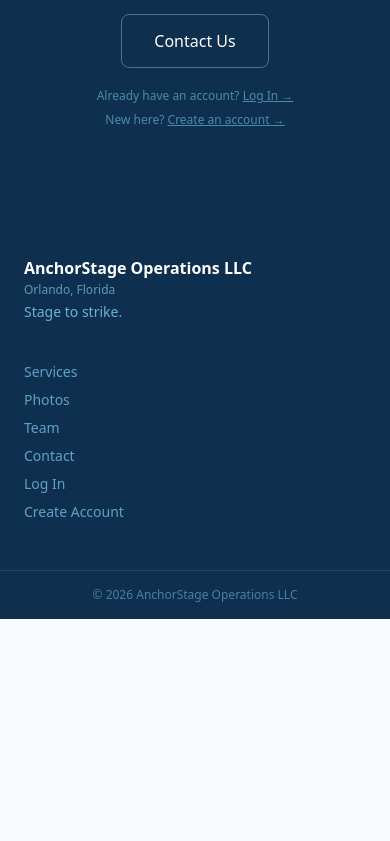
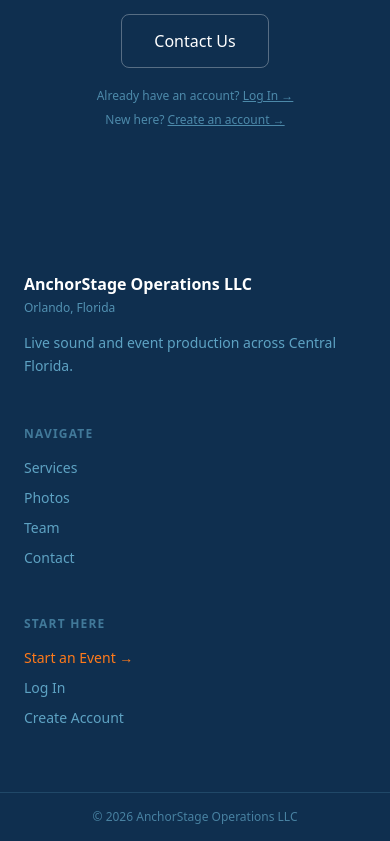
Before and after one commit to WilliamsC50/anchorstage-site, a Next.js app: page / in a window 390 px wide. Shown: the part 4300-5141 px from the top of the page. Before the commit the page ends 4919 px from the top, so only its background shows below. Built offline with nearby package versions, Linux system fonts and the light colour scheme.

Commit message:
Revamp Footer and Nav components; enhance layout with grid structure, improve text clarity, and adjust spacing for better user experience

```diff
--- a/components/Footer.tsx
+++ b/components/Footer.tsx
@@ -3,26 +3,67 @@
 export default function Footer() {
   return (
     <footer style={{ backgroundColor: "var(--aso-navy)" }}>
-      <div className="max-w-6xl mx-auto px-6 py-12 flex flex-col md:flex-row justify-between gap-10">
+      <div className="max-w-6xl mx-auto px-6 py-16 grid md:grid-cols-3 gap-12">
 
+        {/* Column 1: Brand */}
         <div>
           <p className="font-semibold text-white">AnchorStage Operations LLC</p>
-          <p className="text-xs mt-0.5" style={{ color: "var(--aso-blue-light)", opacity: 0.65 }}>
+          <p className="text-xs mt-1" style={{ color: "var(--aso-blue-light)", opacity: 0.6 }}>
             Orlando, Florida
           </p>
-          <p className="text-sm mt-1" style={{ color: "var(--aso-blue-light)", opacity: 0.8 }}>
-            Stage to strike.
+          <p className="text-sm mt-4 leading-relaxed" style={{ color: "var(--aso-blue-light)", opacity: 0.7 }}>
+            Live sound and event production across Central Florida.
           </p>
         </div>
 
-        <nav className="flex flex-col gap-2 text-sm" style={{ color: "var(--aso-blue-light)" }}>
-          <Link href="/services" className="opacity-70 hover:opacity-100 transition">Services</Link>
-          <Link href="/photos" className="opacity-70 hover:opacity-100 transition">Photos</Link>
-          <Link href="/team" className="opacity-70 hover:opacity-100 transition">Team</Link>
-          <Link href="/contact" className="opacity-70 hover:opacity-100 transition">Contact</Link>
-          <a href="https://intake.anchorstageops.com/login" className="opacity-70 hover:opacity-100 transition">Log In</a>
-          <a href="https://intake.anchorstageops.com/register" className="opacity-70 hover:opacity-100 transition">Create Account</a>
-        </nav>
+        {/* Column 2: Navigate */}
+        <div>
+          <p
+            className="text-xs font-semibold uppercase tracking-widest mb-4"
+            style={{ color: "var(--aso-blue-light)", opacity: 0.45 }}
+          >
+            Navigate
+          </p>
+          <nav className="flex flex-col gap-2.5 text-sm" style={{ color: "var(--aso-blue-light)" }}>
+            <Link href="/services" className="opacity-70 hover:opacity-100 transition">Services</Link>
+            <Link href="/photos" className="opacity-70 hover:opacity-100 transition">Photos</Link>
+            <Link href="/team" className="opacity-70 hover:opacity-100 transition">Team</Link>
+            <Link href="/contact" className="opacity-70 hover:opacity-100 transition">Contact</Link>
+          </nav>
+        </div>
+
+        {/* Column 3: Start Here */}
+        <div>
+          <p
+            className="text-xs font-semibold uppercase tracking-widest mb-4"
+            style={{ color: "var(--aso-blue-light)", opacity: 0.45 }}
+          >
+            Start Here
+          </p>
+          <div className="flex flex-col gap-2.5 text-sm">
+            <a
+              href="https://intake.anchorstageops.com"
+              className="font-medium transition hover:opacity-90"
+              style={{ color: "var(--aso-orange)" }}
+            >
+              Start an Event →
+            </a>
+            <a
+              href="https://intake.anchorstageops.com/login"
+              className="opacity-70 hover:opacity-100 transition"
+              style={{ color: "var(--aso-blue-light)" }}
+            >
+              Log In
+            </a>
+            <a
+              href="https://intake.anchorstageops.com/register"
+              className="opacity-70 hover:opacity-100 transition"
+              style={{ color: "var(--aso-blue-light)" }}
+            >
+              Create Account
+            </a>
+          </div>
+        </div>
 
       </div>
 
--- a/components/Nav.tsx
+++ b/components/Nav.tsx
@@ -21,10 +21,10 @@
             alt="AnchorStage Operations mark"
             width={40}
             height={40}
-            className="h-8 w-auto md:h-10 object-contain"
+            className="h-8 w-auto md:h-11 object-contain"
           />
           <span
-            className="text-base font-semibold tracking-tight hidden sm:block"
+            className="text-base font-bold tracking-tight hidden sm:block"
             style={{ color: "var(--aso-navy)" }}
           >
             AnchorStage Operations
@@ -32,7 +32,7 @@
         </Link>
 
         {/* DESKTOP NAV LINKS */}
-        <nav className="hidden md:flex items-center gap-7 text-sm" style={{ color: "var(--aso-navy)" }}>
+        <nav className="hidden md:flex items-center gap-7 text-sm font-medium" style={{ color: "var(--aso-navy)" }}>
           <Link href="/" className="opacity-70 hover:opacity-100 transition">Home</Link>
           <Link href="/services" className="opacity-70 hover:opacity-100 transition">Services</Link>
           <Link href="/photos" className="opacity-70 hover:opacity-100 transition">Photos</Link>
@@ -76,11 +76,11 @@
           className="md:hidden border-t bg-white px-6 py-4 flex flex-col gap-1 text-sm"
           style={{ borderColor: "rgba(79, 168, 209, 0.2)", color: "var(--aso-navy)" }}
         >
-          <Link href="/" className="opacity-70 hover:opacity-100 transition py-2" onClick={() => setOpen(false)}>Home</Link>
-          <Link href="/services" className="opacity-70 hover:opacity-100 transition py-2" onClick={() => setOpen(false)}>Services</Link>
-          <Link href="/photos" className="opacity-70 hover:opacity-100 transition py-2" onClick={() => setOpen(false)}>Photos</Link>
-          <Link href="/team" className="opacity-70 hover:opacity-100 transition py-2" onClick={() => setOpen(false)}>Team</Link>
-          <Link href="/contact" className="opacity-70 hover:opacity-100 transition py-2" onClick={() => setOpen(false)}>Contact</Link>
+          <Link href="/" className="opacity-70 hover:opacity-100 transition py-2.5" onClick={() => setOpen(false)}>Home</Link>
+          <Link href="/services" className="opacity-70 hover:opacity-100 transition py-2.5" onClick={() => setOpen(false)}>Services</Link>
+          <Link href="/photos" className="opacity-70 hover:opacity-100 transition py-2.5" onClick={() => setOpen(false)}>Photos</Link>
+          <Link href="/team" className="opacity-70 hover:opacity-100 transition py-2.5" onClick={() => setOpen(false)}>Team</Link>
+          <Link href="/contact" className="opacity-70 hover:opacity-100 transition py-2.5" onClick={() => setOpen(false)}>Contact</Link>
           <a
             href="https://intake.anchorstageops.com"
             className="mt-2 text-white text-sm font-medium px-5 py-2.5 rounded-lg transition hover:opacity-90 text-center"
```
